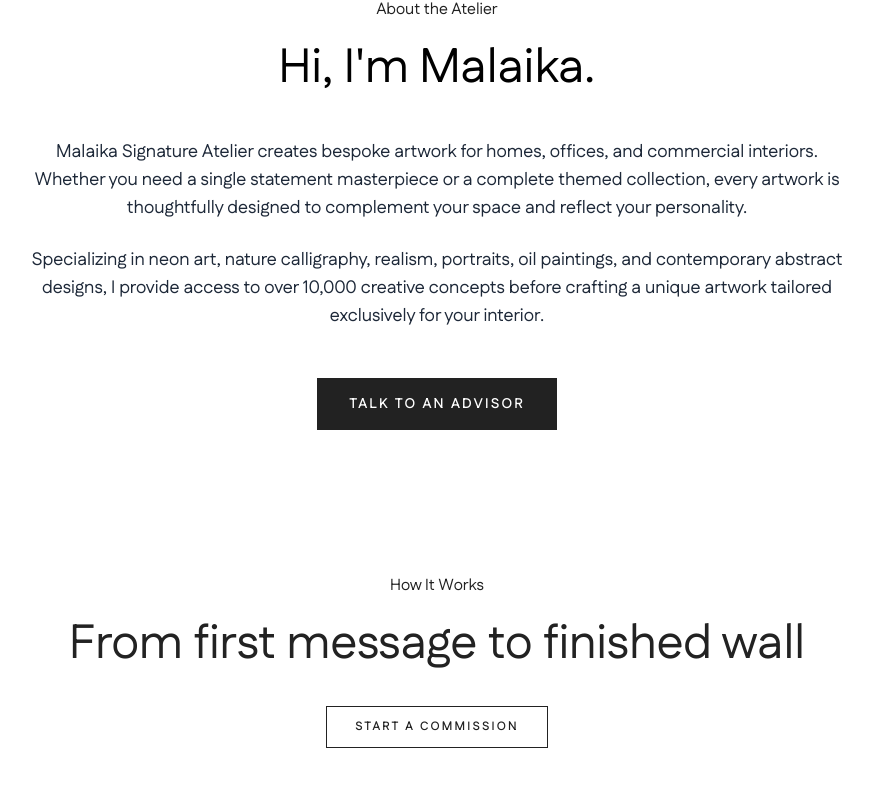
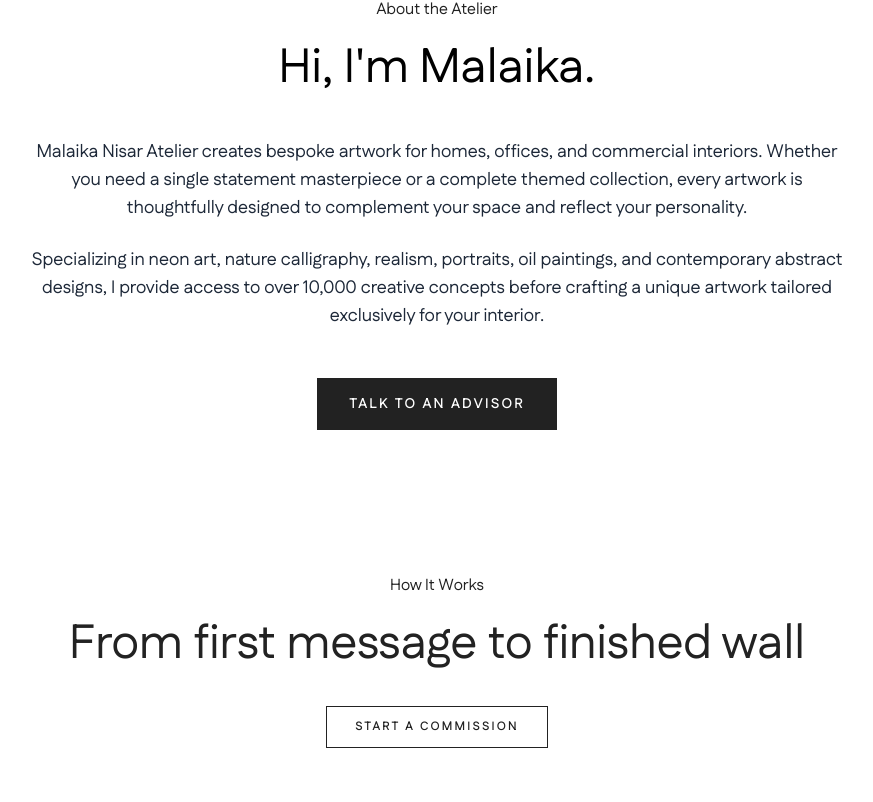
Before and after one commit to chbasit/goharkitchen, a Next.js app: page / in a window 1280 px wide. Shown: the part 938-1740 px from the top of the page, without its empty margins (203-1076 px from the left). Built offline with nearby package versions, Linux system fonts and the light colour scheme.

Commit message:
fix: about section

```diff
--- a/app/components/About.jsx
+++ b/app/components/About.jsx
@@ -90,7 +90,7 @@ export default function About() {
 
         <div className="mt-10 space-y-6 text-lg   text-gray-800">
           <p>
-            Malaika Signature Atelier creates bespoke artwork for homes,
+            Malaika Nisar Atelier creates bespoke artwork for homes,
             offices, and commercial interiors. Whether you need a single
             statement masterpiece or a complete themed collection, every
             artwork is thoughtfully designed to complement your space and
--- a/app/components/Footer.jsx
+++ b/app/components/Footer.jsx
@@ -14,11 +14,11 @@ export default function Footer() {
           {/* Brand */}
           <div>
             <span className="font-display text-5xl tracking-wide text-white">
-              Malaika
+              Malaika Nisar
             </span>
 
             <p className="mt-2 text-lg font-medium uppercase tracking-[6px] text-[fff]">
-              Signature Atelier
+              Atelier
             </p>
 
             <div className="mt-8 h-[1px] w-24 bg-[fff]" />
@@ -53,9 +53,8 @@ export default function Footer() {
                 </p>
 
                 <p className="mt-2 text-lg leading-8">
-                  ArtVision Studio
-                  <br />
-                  Malaika Signature Atelier
+
+                  Malaika Nisar Atelier
                 </p>
               </div>
 
```
